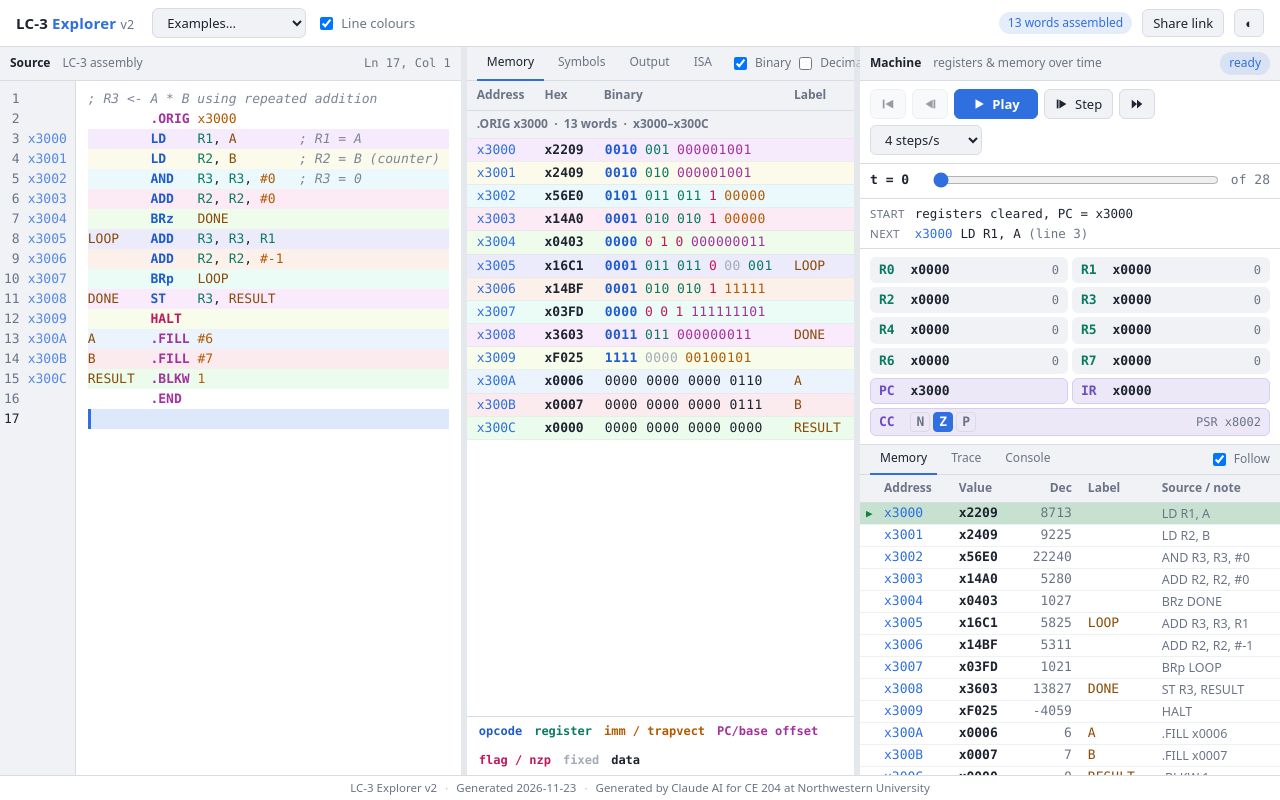
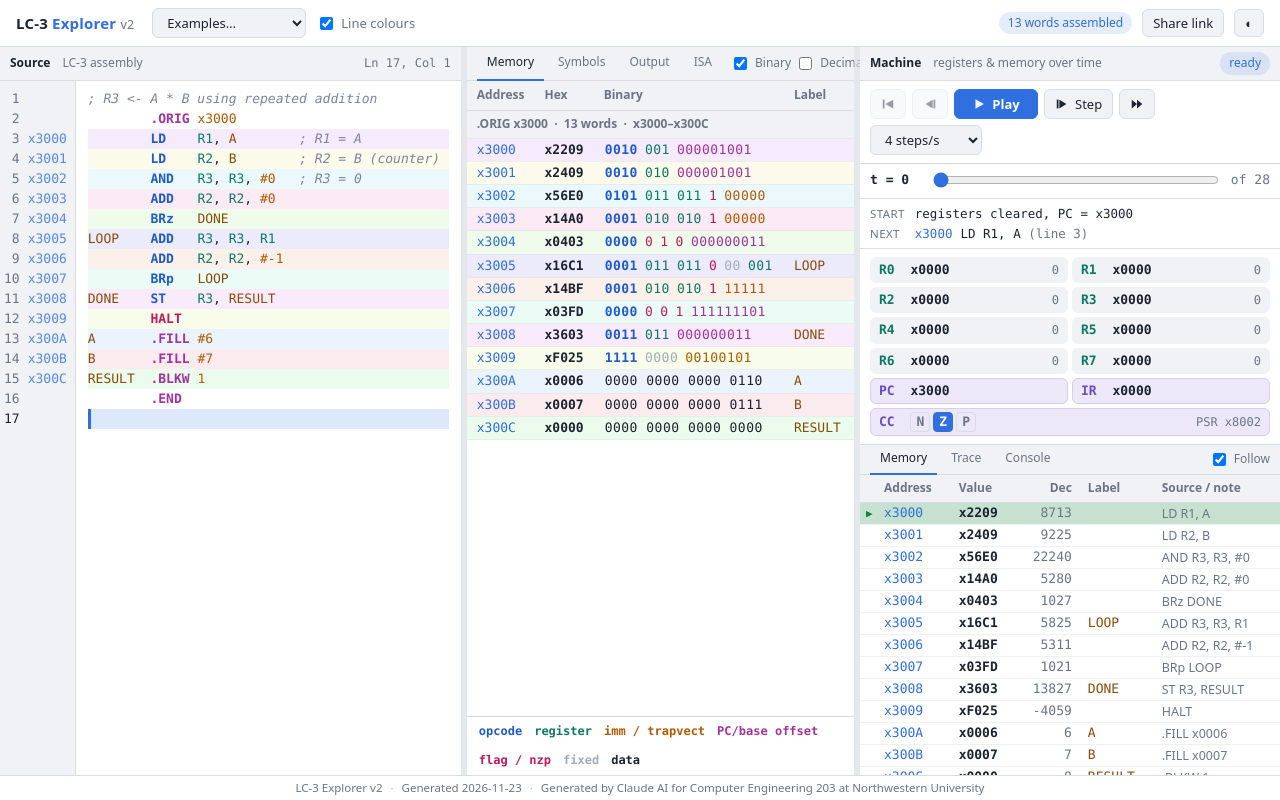
Before and after one commit to caslab-code/ce203-lc3-explorer, a plain HTML site: page lc3-explorer.html in a window 1280 px wide. Drawn offline with Linux system fonts and the light colour scheme.

Commit message:
Footer: Computer Engineering 203, not CE 204
Co-Authored-By: Claude Opus 5.5 <noreply@anthropic.com>

```diff
--- a/lc3-explorer.html
+++ b/lc3-explorer.html
@@ -452,7 +452,7 @@ table.mem tr.row.exec td:first-child { box-shadow: inset 3px 0 0 var(--exec); }
 <footer>
   <span>LC-3 Explorer v2</span><span class="sep">·</span>
   <span>Generated 2026-11-23</span><span class="sep">·</span>
-  <span>Generated by Claude AI for CE 204 at Northwestern University</span>
+  <span>Generated by Claude AI for Computer Engineering 203 at Northwestern University</span>
 </footer>
 <div id="tip"></div>
 
```
